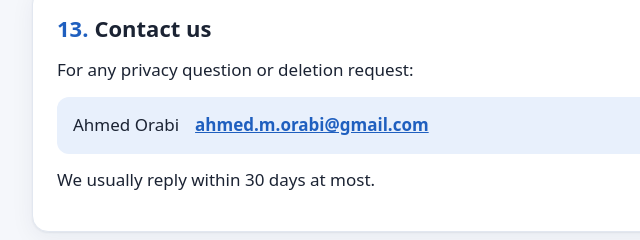
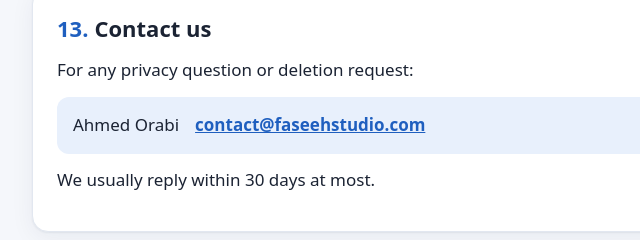
Before and after one commit to aoraoraor/pockettajweed-privacy-policy, a plain HTML site: page index.html in a window 1280 px wide. Shown: the part 5343-5583 px from the top of the page, 194-834 px from the left. Drawn offline with Linux system fonts and the light colour scheme.

Commit message:
Contact email: contact@faseehstudio.com
Co-Authored-By: Claude Opus 5.5 <noreply@anthropic.com>
Claude-Session: https://claude.ai/code/session_01SGucp45LAeewHL4fYCkd2N

```diff
--- a/index.html
+++ b/index.html
@@ -388,7 +388,7 @@
     <p data-l="en">For any privacy question or deletion request:</p>
     <div class="note contact">
       <span>Ahmed Orabi</span>
-      <a class="email" href="mailto:ahmed.m.orabi@gmail.com?subject=Pocket%20Tajweed%20privacy">ahmed.m.orabi@gmail.com</a>
+      <a class="email" href="mailto:contact@faseehstudio.com?subject=Pocket%20Tajweed%20privacy">contact@faseehstudio.com</a>
     </div>
     <p data-l="ar">نردّ عادةً خلال ٣٠ يومًا على الأكثر.</p>
     <p data-l="en">We usually reply within 30 days at most.</p>
```
